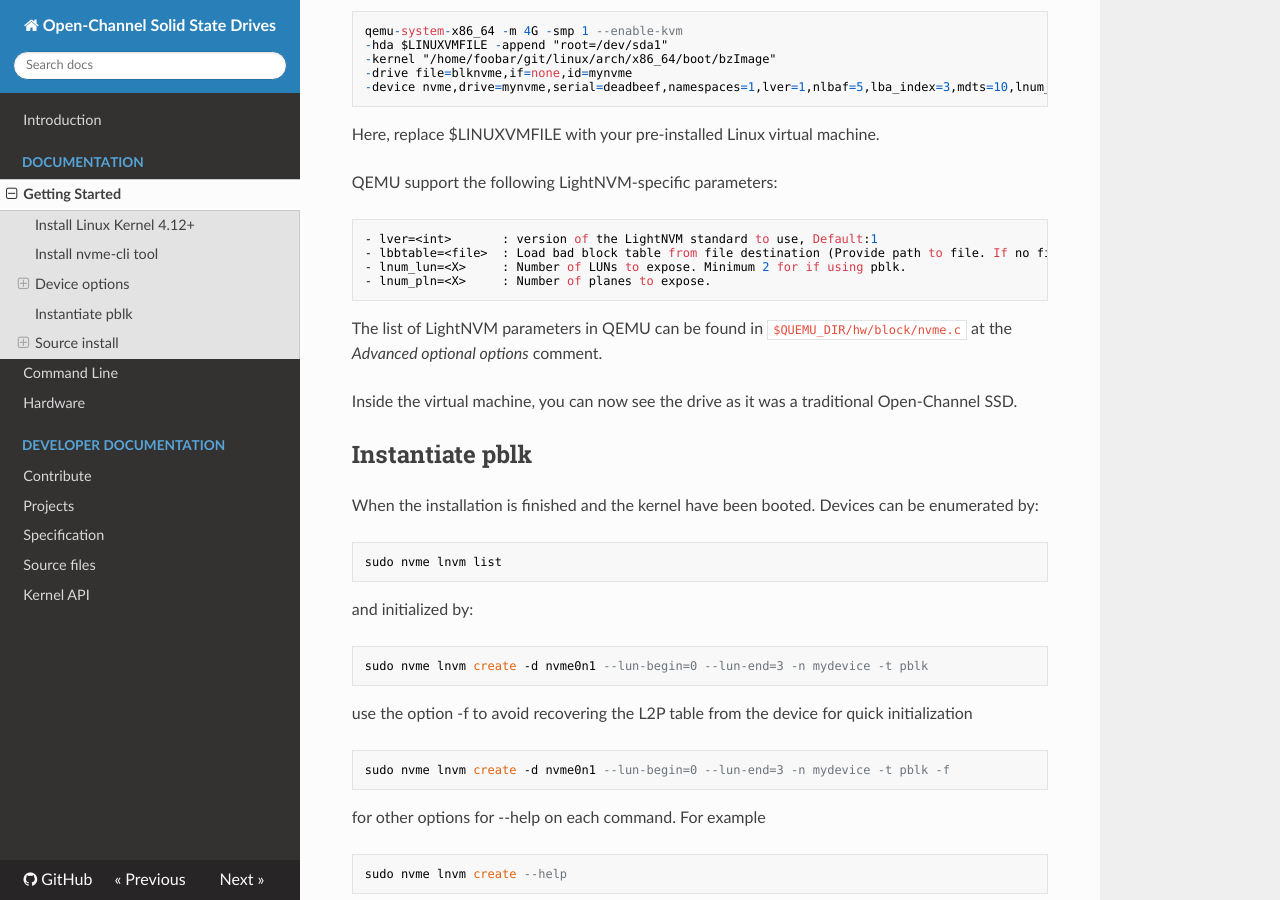
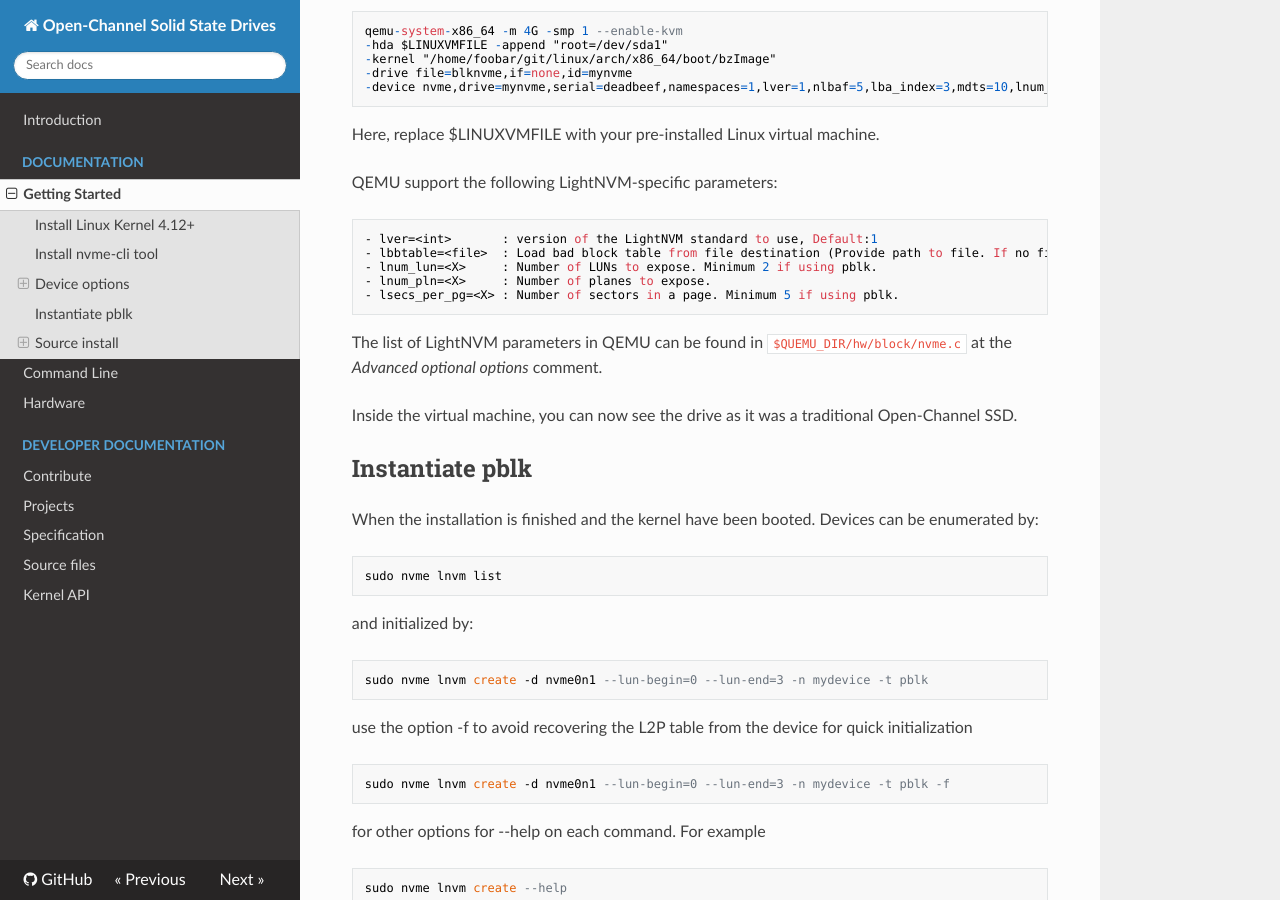
Before and after one commit to OpenChannelSSD/documentation, an MkDocs documentation site: the page built from docs/gettingstarted.md, in a window 1280 px wide and 900 px high, scrolled down 1555 px. Built offline with MkDocs 1.6.1, drawn with Linux system fonts in a browser that asks for light colours; nearby versions of some CDN libraries; old or Windows-style settings are respelled for this version of MkDocs.

Commit message:
Update gettingstarted.md

```diff
--- a/docs/gettingstarted.md
+++ b/docs/gettingstarted.md
@@ -56,7 +56,7 @@ Linux image with
     -hda $LINUXVMFILE -append "root=/dev/sda1"
     -kernel "/home/foobar/git/linux/arch/x86_64/boot/bzImage"
     -drive file=blknvme,if=none,id=mynvme
-    -device nvme,drive=mynvme,serial=deadbeef,namespaces=1,lver=1,nlbaf=5,lba_index=3,mdts=10,lnum_lun=4,lnum_pln=2
+    -device nvme,drive=mynvme,serial=deadbeef,namespaces=1,lver=1,nlbaf=5,lba_index=3,mdts=10,lnum_lun=4,lnum_pln=2,lsecs_per_pg=4
 
 Here, replace $LINUXVMFILE with your pre-installed Linux virtual machine.
 
@@ -64,8 +64,9 @@ QEMU support the following LightNVM-specific parameters:
 
     - lver=<int>       : version of the LightNVM standard to use, Default:1
     - lbbtable=<file>  : Load bad block table from file destination (Provide path to file. If no file is provided a bad block table will be generation. Look at lbbfrequency. Default: Null (no file).
-    - lnum_lun=<X>     : Number of LUNs to expose. Minimum 2 for if using pblk.
+    - lnum_lun=<X>     : Number of LUNs to expose. Minimum 2 if using pblk.
     - lnum_pln=<X>     : Number of planes to expose.
+    - lsecs_per_pg=<X> : Number of sectors in a page. Minimum 5 if using pblk.
 
 The list of LightNVM parameters in QEMU can be found in `$QUEMU_DIR/hw/block/nvme.c` at the _Advanced optional options_ comment.
 
```
